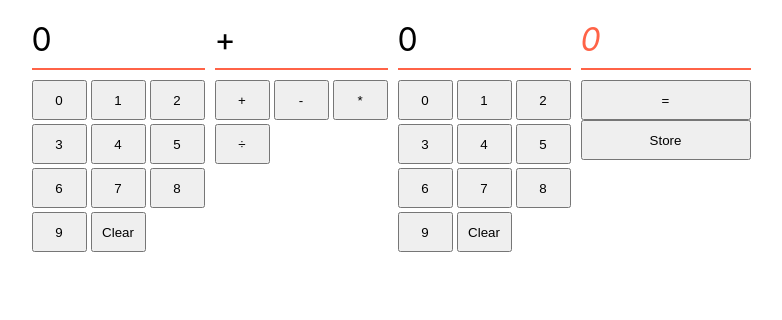
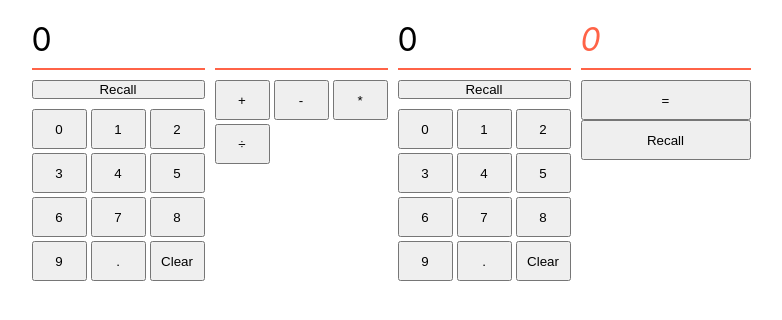
Before and after one commit to boolean-uk/react-state-calculator, a React (Vite) app: page / in a window 1280 px wide. Shown: the top 320 px of the page, without its empty margins (249-1031 px from the left). Built offline with nearby package versions, Linux system fonts and the light colour scheme.

Commit message:
Core + All Extensions

```diff
--- a/src/App.jsx
+++ b/src/App.jsx
@@ -6,59 +6,107 @@ function App() {
   const [numberRight, setNumberRight] = useState(0);
   const [result, setResult] = useState(0);
 
+  const [operator, setOperator] = useState("");
+
+  const [storeResult, setStoreResult] = useState(0);
+  const [storeLeft, setStoreLeft] = useState(0);
+  const [storeRight, setStoreRight] = useState(0);
+
+
   const handleNumberClickLeft = (e) => {
-    const clickedNumber = parseInt(e.target.innerText);
-    setNumberLeft((prevNumber) => prevNumber * 10 + clickedNumber);
+    const clickedNumber = e.target.innerText;
+    if (clickedNumber === "." && numberLeft.toString().includes(".")) {
+      return;
+    }
+    setNumberLeft((prevNumber) => parseFloat(prevNumber + clickedNumber));
   };
 
   const handleNumberClickRight = (e) => {
-    const clickedNumber = parseInt(e.target.innerText);
-    setNumberRight((prevNumber) => prevNumber * 10 + clickedNumber);
+    const clickedNumber = e.target.innerText;
+    if (clickedNumber === "." && numberRight.toString().includes(".")) {
+      return;
+    }
+    setNumberRight((prevNumber) => parseFloat(prevNumber + clickedNumber));
   };
+
+  const handleDecimalClickLeft = () => {
+    if (!numberLeft.toString().includes(".")) {
+      setNumberLeft((prevNumber) => prevNumber + ".");
+    }
+  };
+
+  const handleDecimalClickRight = () => {
+    if (!numberRight.toString().includes(".")) {
+      setNumberRight((prevNumber) => prevNumber + ".");
+    }
+  };
+
+  const handleStoreClick = () => {
+    setResult(storeResult);
+  }
+
+  const handleStoreRightClick = () => {
+    setNumberRight(storeRight);
+  }
+
+  const handleStoreLeftClick = () => {
+    setNumberLeft(storeLeft);
+  }
+
+  function resetNumbers() {
+    setNumberLeft(0);
+    setNumberRight(0);
+  }
+
 
   const handleClick = (e) => {
     const operator = e.target.innerText;
+    if (operator === "+" || operator === "-" || operator === "*" || operator === "÷") {
+      setOperator(operator);
+    }
+    setStoreLeft(numberLeft);
+    setStoreRight(numberRight);
     if (operator === "=") {
       setResult(numberLeft + numberRight);
     } else if (operator === "Clear") {
-      setNumberLeft(0);
-      setNumberRight(0);
       setResult(0);
     } else if (operator === "+") {
       setResult(numberLeft + numberRight);
-      setNumberLeft(0);
-      setNumberRight(0);
+      setStoreResult(numberLeft + numberRight)
     } else if (operator === "-") {
       setResult(numberLeft - numberRight);
-      setNumberLeft(0);
-      setNumberRight(0);
+      setStoreResult(numberLeft - numberRight)
     } else if (operator === "*") {
       setResult(numberLeft * numberRight);
-      setNumberLeft(0);
-      setNumberRight(0);
+      setStoreResult(numberLeft * numberRight)
+    } else if (operator === "÷") {
+      setResult(numberLeft / numberRight);
+      setStoreResult(numberLeft / numberRight)
     } else {
-      setResult(numberLeft + numberRight);
-      setNumberLeft(0);
-      setNumberRight(0);
+      setResult(0);
+      setStoreResult(0)
     }
+    resetNumbers();
   };
 
   return (
     <div className="calculator">
       <div className="panel">
         <p>{numberLeft}</p>
+        <button onClick={handleStoreLeftClick}>Recall</button>
         <div className="numbers">
           {Array.from(Array(10).keys()).map((num) => (
             <button key={num} onClick={handleNumberClickLeft}>
               {num}
             </button>
           ))}
+          <button onClick={handleDecimalClickLeft}>.</button>
           <button onClick={handleClick}>Clear</button>
         </div>
       </div>
 
       <div className="panel">
-        <p>+</p>
+        <p>{operator}</p>
         <div className="numbers">
           <button onClick={handleClick}>+</button>
           <button onClick={handleClick}>-</button>
@@ -69,12 +117,14 @@ function App() {
 
       <div className="panel">
         <p>{numberRight}</p>
+        <button onClick={handleStoreRightClick}>Recall</button>
         <div className="numbers">
           {Array.from(Array(10).keys()).map((num) => (
             <button key={num} onClick={handleNumberClickRight}>
               {num}
             </button>
           ))}
+          <button onClick={handleDecimalClickRight}>.</button>
           <button onClick={handleClick}>Clear</button>
         </div>
       </div>
@@ -82,7 +132,7 @@ function App() {
         <p>{result}</p>
         <div>
           <button onClick={handleClick}>=</button>
-          <button onClick={handleClick}>Store</button>
+          <button onClick={handleStoreClick}>Recall</button>
         </div>
       </div>
     </div>
```
